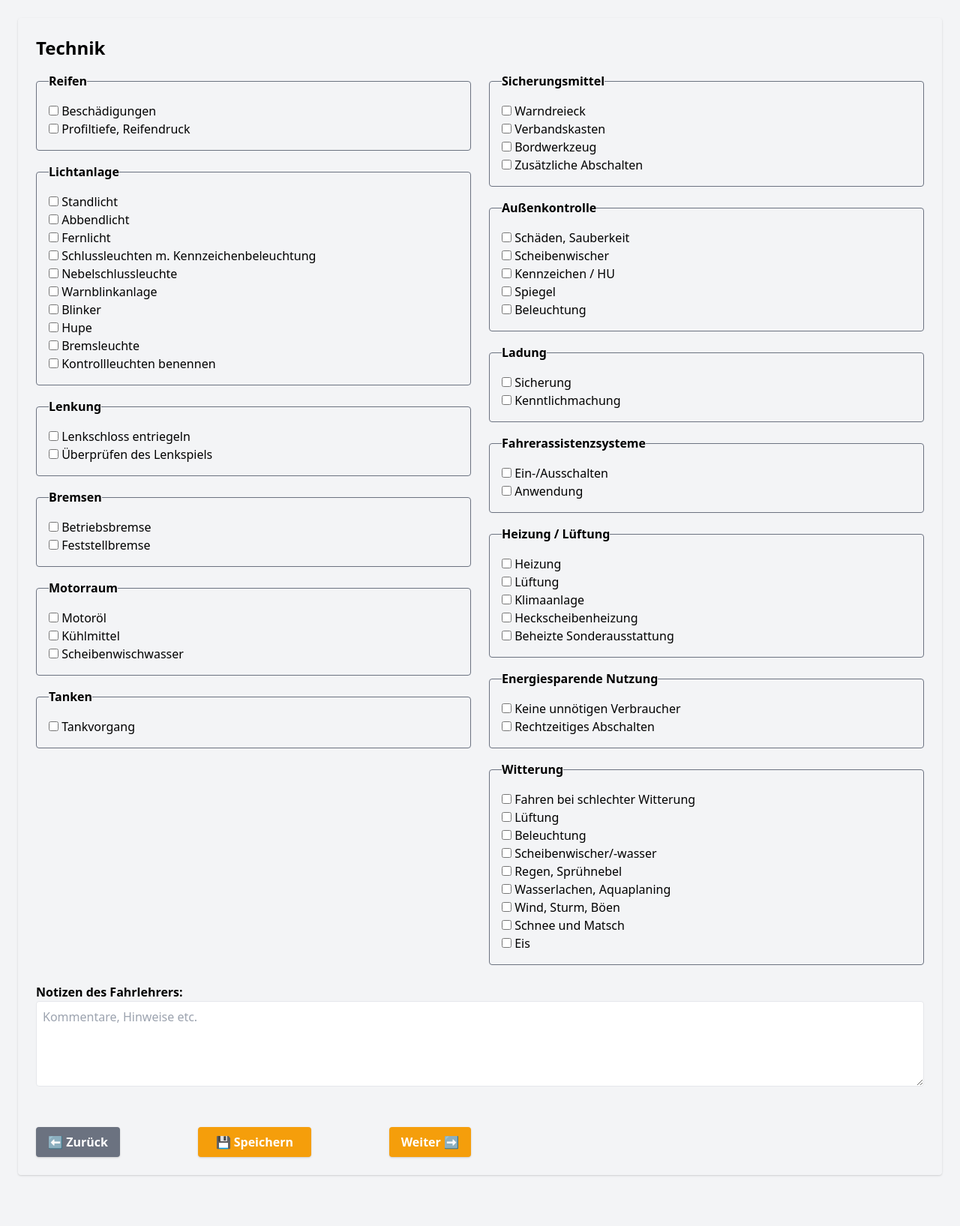
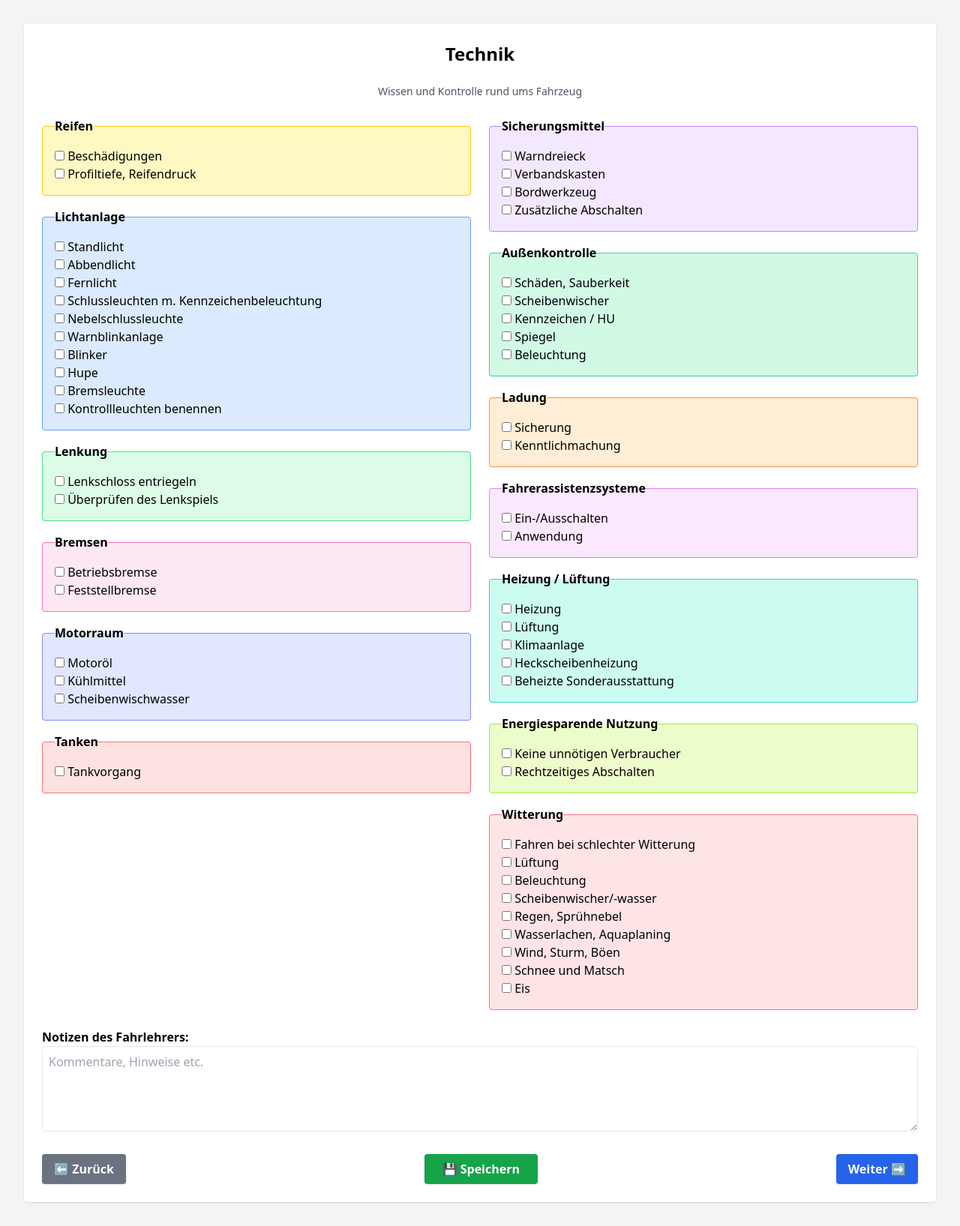
Before and after one commit to eyfahrlehrer/schuelerakte, a Flask app: page /technik in a window 1280 px wide. Shown: the whole page at 75% size. Before the commit the page ends 1568 px from the top, so only its background shows below. Run offline with Flask 3, Linux system fonts and the light colour scheme; the visitor is signed in with stand-in values (Sample User, id 1); some libraries are stand-ins or nearby versions.

Commit message:
Update technik.html

```diff
--- a/templates/technik.html
+++ b/templates/technik.html
@@ -2,24 +2,25 @@
 <html lang="de">
 <head>
   <meta charset="UTF-8">
-  <title>Technik</title>
-  <link href="https://cdn.jsdelivr.net/npm/tailwindcss@2.2.19/dist/tailwind.min.css" rel="stylesheet">
+  <title>Technik – Ausbildungsdiagrammkarte</title>
+  <script src="https://cdn.tailwindcss.com"></script>
 </head>
-<body class="bg-gray-100 p-6">
-  <div class="max-w-7xl mx-auto bg-lime-300 p-6 rounded shadow">
-    <h1 class="text-2xl font-bold text-lime-900 mb-4">Technik</h1>
+<body class="bg-gray-100 p-8">
+  <form method="POST" class="max-w-7xl mx-auto bg-white p-6 rounded shadow space-y-6">
+    <h1 class="text-2xl font-bold text-center">Technik</h1>
+    <p class="text-sm text-gray-600 text-center">Wissen und Kontrolle rund ums Fahrzeug</p>
 
-    <form method="POST" class="grid grid-cols-1 md:grid-cols-2 gap-6">
+    <div class="grid md:grid-cols-2 gap-6">
 
-      <!-- Linke Seite -->
+      <!-- LINKE SPALTE -->
       <div class="space-y-4">
-        <fieldset class="border border-gray-500 rounded p-4">
+        <fieldset class="bg-yellow-100 border border-yellow-400 rounded p-4">
           <legend class="font-semibold">Reifen</legend>
           <label><input type="checkbox" name="reifen_beschaedigung"> Beschädigungen</label><br>
           <label><input type="checkbox" name="profiltiefe_druck"> Profiltiefe, Reifendruck</label>
         </fieldset>
 
-        <fieldset class="border border-gray-500 rounded p-4">
+        <fieldset class="bg-blue-100 border border-blue-400 rounded p-4">
           <legend class="font-semibold">Lichtanlage</legend>
           <label><input type="checkbox" name="standlicht"> Standlicht</label><br>
           <label><input type="checkbox" name="abbendlicht"> Abbendlicht</label><br>
@@ -33,34 +34,34 @@
           <label><input type="checkbox" name="kontrollleuchten"> Kontrollleuchten benennen</label>
         </fieldset>
 
-        <fieldset class="border border-gray-500 rounded p-4">
+        <fieldset class="bg-green-100 border border-green-400 rounded p-4">
           <legend class="font-semibold">Lenkung</legend>
           <label><input type="checkbox" name="lenkschloss"> Lenkschloss entriegeln</label><br>
           <label><input type="checkbox" name="lenkspiel"> Überprüfen des Lenkspiels</label>
         </fieldset>
 
-        <fieldset class="border border-gray-500 rounded p-4">
+        <fieldset class="bg-pink-100 border border-pink-400 rounded p-4">
           <legend class="font-semibold">Bremsen</legend>
           <label><input type="checkbox" name="betriebsbremse"> Betriebsbremse</label><br>
           <label><input type="checkbox" name="feststellbremse"> Feststellbremse</label>
         </fieldset>
 
-        <fieldset class="border border-gray-500 rounded p-4">
+        <fieldset class="bg-indigo-100 border border-indigo-400 rounded p-4">
           <legend class="font-semibold">Motorraum</legend>
           <label><input type="checkbox" name="motoroel"> Motoröl</label><br>
           <label><input type="checkbox" name="kuehlmittel"> Kühlmittel</label><br>
           <label><input type="checkbox" name="wischwasser"> Scheibenwischwasser</label>
         </fieldset>
 
-        <fieldset class="border border-gray-500 rounded p-4">
+        <fieldset class="bg-red-100 border border-red-400 rounded p-4">
           <legend class="font-semibold">Tanken</legend>
           <label><input type="checkbox" name="tanken"> Tankvorgang</label>
         </fieldset>
       </div>
 
-      <!-- Rechte Seite -->
+      <!-- RECHTE SPALTE -->
       <div class="space-y-4">
-        <fieldset class="border border-gray-500 rounded p-4">
+        <fieldset class="bg-purple-100 border border-purple-400 rounded p-4">
           <legend class="font-semibold">Sicherungsmittel</legend>
           <label><input type="checkbox" name="warndreieck"> Warndreieck</label><br>
           <label><input type="checkbox" name="verbandskasten"> Verbandskasten</label><br>
@@ -68,7 +69,7 @@
           <label><input type="checkbox" name="abschalten"> Zusätzliche Abschalten</label>
         </fieldset>
 
-        <fieldset class="border border-gray-500 rounded p-4">
+        <fieldset class="bg-emerald-100 border border-emerald-400 rounded p-4">
           <legend class="font-semibold">Außenkontrolle</legend>
           <label><input type="checkbox" name="schaden_sauberkeit"> Schäden, Sauberkeit</label><br>
           <label><input type="checkbox" name="scheibenwischer"> Scheibenwischer</label><br>
@@ -77,19 +78,19 @@
           <label><input type="checkbox" name="beleuchtung"> Beleuchtung</label>
         </fieldset>
 
-        <fieldset class="border border-gray-500 rounded p-4">
+        <fieldset class="bg-orange-100 border border-orange-400 rounded p-4">
           <legend class="font-semibold">Ladung</legend>
           <label><input type="checkbox" name="ladung_sicherung"> Sicherung</label><br>
           <label><input type="checkbox" name="ladung_kennzeichnung"> Kenntlichmachung</label>
         </fieldset>
 
-        <fieldset class="border border-gray-500 rounded p-4">
+        <fieldset class="bg-fuchsia-100 border border-fuchsia-400 rounded p-4">
           <legend class="font-semibold">Fahrerassistenzsysteme</legend>
           <label><input type="checkbox" name="assistent_ein"> Ein-/Ausschalten</label><br>
           <label><input type="checkbox" name="assistent_anwenden"> Anwendung</label>
         </fieldset>
 
-        <fieldset class="border border-gray-500 rounded p-4">
+        <fieldset class="bg-teal-100 border border-teal-400 rounded p-4">
           <legend class="font-semibold">Heizung / Lüftung</legend>
           <label><input type="checkbox" name="heizung"> Heizung</label><br>
           <label><input type="checkbox" name="lueftung"> Lüftung</label><br>
@@ -98,13 +99,13 @@
           <label><input type="checkbox" name="sonderheizung"> Beheizte Sonderausstattung</label>
         </fieldset>
 
-        <fieldset class="border border-gray-500 rounded p-4">
+        <fieldset class="bg-lime-100 border border-lime-400 rounded p-4">
           <legend class="font-semibold">Energiesparende Nutzung</legend>
           <label><input type="checkbox" name="verbraucher_aus"> Keine unnötigen Verbraucher</label><br>
           <label><input type="checkbox" name="abschalten_rechtzeitig"> Rechtzeitiges Abschalten</label>
         </fieldset>
 
-        <fieldset class="border border-gray-500 rounded p-4">
+        <fieldset class="bg-rose-100 border border-rose-400 rounded p-4">
           <legend class="font-semibold">Witterung</legend>
           <label><input type="checkbox" name="schlechte_witterung"> Fahren bei schlechter Witterung</label><br>
           <label><input type="checkbox" name="wit_lueftung"> Lüftung</label><br>
@@ -117,31 +118,20 @@
           <label><input type="checkbox" name="eis"> Eis</label>
         </fieldset>
       </div>
+    </div>
 
     <!-- Notizen -->
-      <div class="md:col-span-2">
+    <div>
       <label for="notizen" class="block font-semibold">Notizen des Fahrlehrers:</label>
       <textarea name="notizen" id="notizen" rows="4" class="w-full border p-2 rounded" placeholder="Kommentare, Hinweise etc."></textarea>
     </div>
 
- <!-- Navigationsleiste -->
+    <!-- Navigation -->
     <div class="mt-6 flex flex-col md:flex-row justify-between items-center gap-4">
-  <!-- Zurück -->
-  <a href="{{ url_for('reifestufe') }}" class="bg-gray-500 hover:bg-gray-600 text-white font-semibold py-2 px-4 rounded shadow w-full md:w-auto text-center">
-    ⬅️ Zurück
-  </a>
-
-  <!-- Speichern -->
-  <button type="submit" class="bg-yellow-500 hover:bg-yellow-600 text-white font-semibold py-2 px-6 rounded shadow w-full md:w-auto">
-    💾 Speichern
-  </button>
-
-  <!-- Weiter -->
-  <a href="#" class="bg-yellow-500 hover:bg-yellow-600 text-white font-semibold py-2 px-4 rounded shadow w-full md:w-auto text-center">
-    Weiter ➡️
-  </a>
+      <a href="{{ url_for('reifestufe') }}" class="bg-gray-500 hover:bg-gray-600 text-white font-semibold py-2 px-4 rounded shadow text-center w-full md:w-auto">⬅️ Zurück</a>
+      <button type="submit" class="bg-green-600 hover:bg-green-700 text-white font-semibold py-2 px-6 rounded shadow w-full md:w-auto">💾 Speichern</button>
+      <a href="#" class="bg-blue-600 hover:bg-blue-700 text-white font-semibold py-2 px-4 rounded shadow text-center w-full md:w-auto">Weiter ➡️</a>
     </div>
   </form>
-  </div>
 </body>
 </html>
```
Lines whose indentation alone changed are shown as unchanged.
